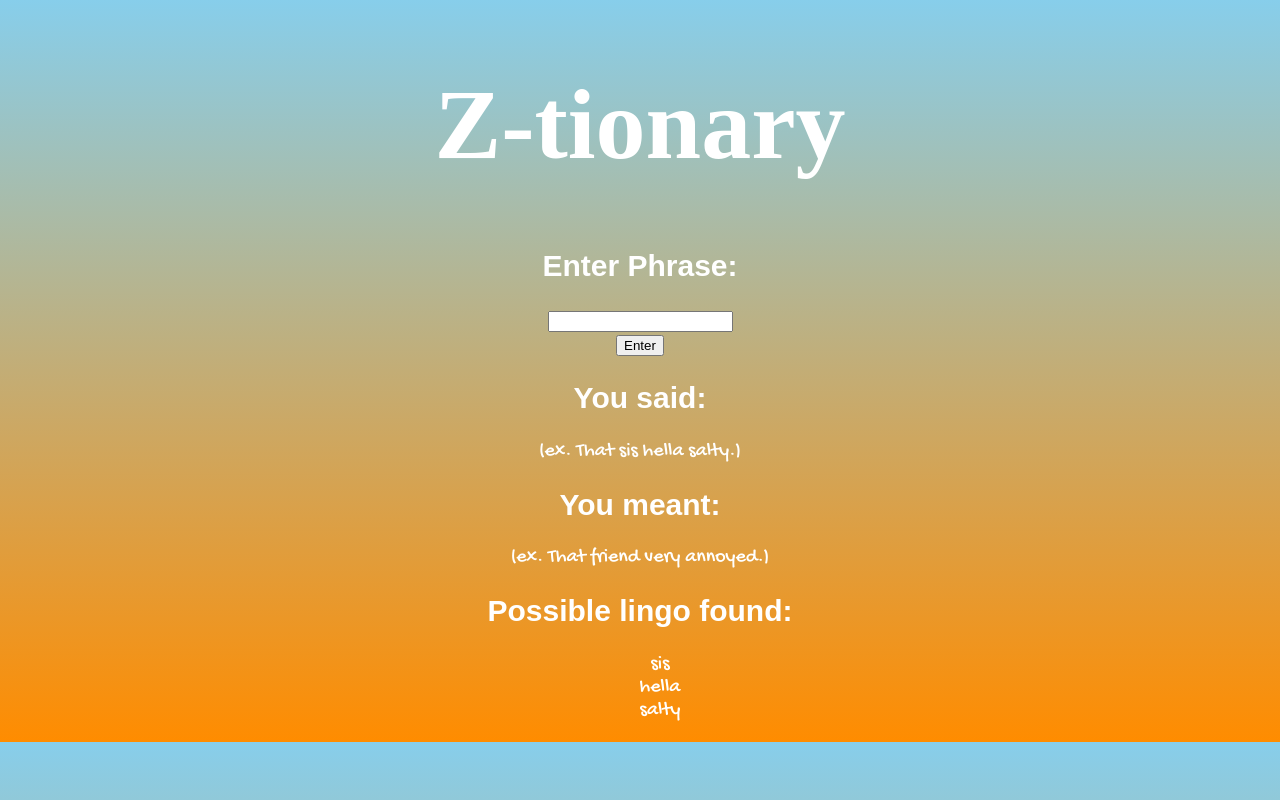
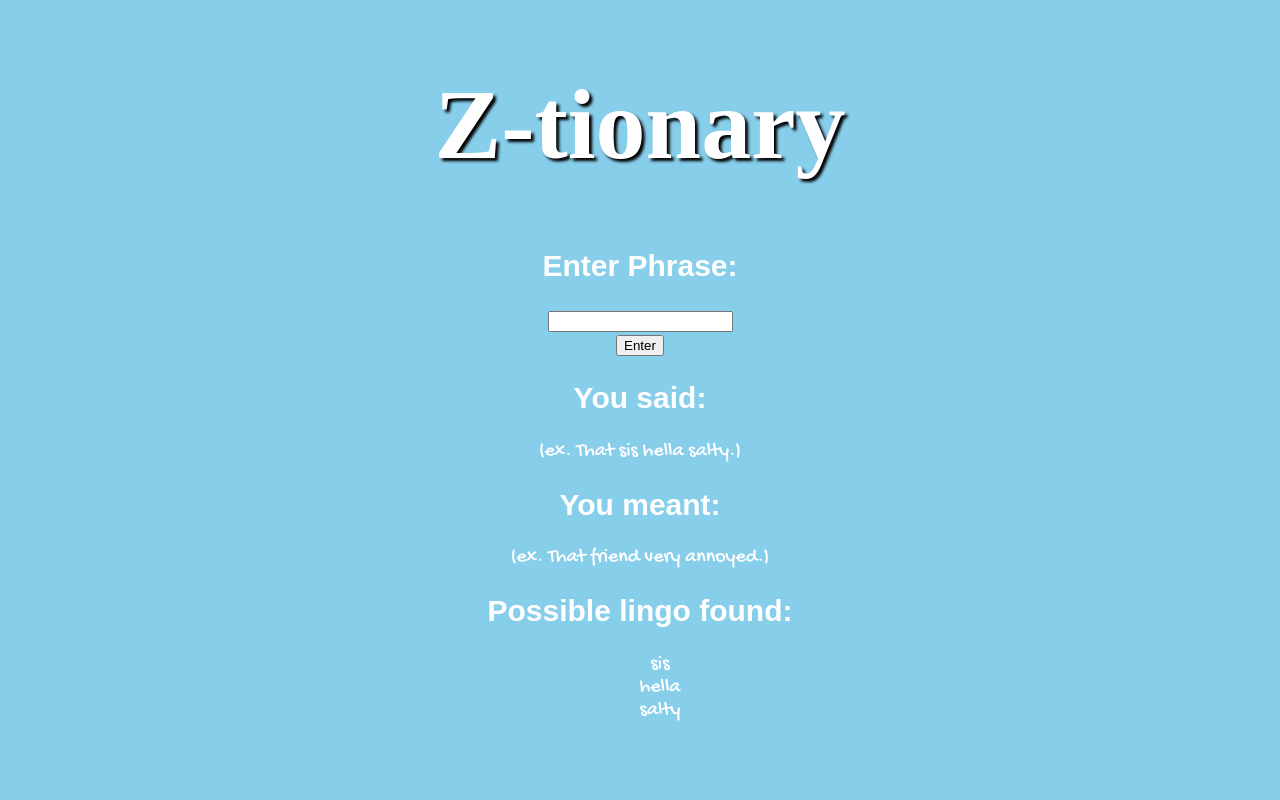
Before and after one commit to shriyakurpad/genz-translator-2, a plain HTML site: page index.html in a window 1280 px wide. Drawn offline with Linux system fonts and the light colour scheme; a web font is replaced by a local one.

Commit message:
html css update

```diff
--- a/styles.css
+++ b/styles.css
@@ -6,13 +6,15 @@ body {
   font-family: "Sniglet", sans-serif;
   font-size: 20px;
   width: 80%;
-  background: linear-gradient(skyblue, darkorange);
+  /* background: linear-gradient(skyblue, indianred); */
+  background-color: skyblue;
   color: white;
 }
 
 h1 {
   font-family: "Baloo Bhaina";
   font-size: 100px;
+  text-shadow: black 3px 3px 3px;
 }
 
 p, li {
```
